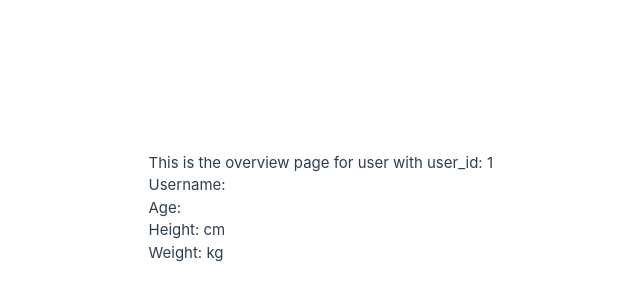
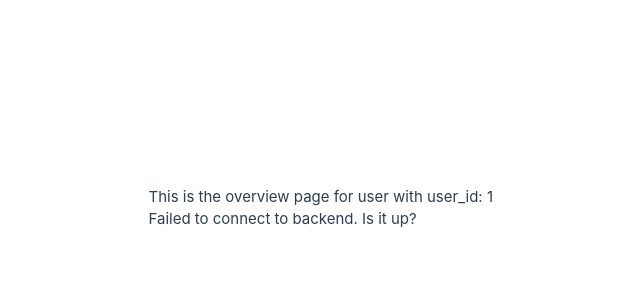
Before and after one commit to jan146/mxcro-frontend, a Vue app: page /overview/1 in a window 1280 px wide. Shown: the part 192-492 px from the top of the page, without its empty margins (147-787 px from the left). Built offline with nearby package versions, Linux system fonts and the light colour scheme; no server answers; the HTML template or start-up script is replaced by a standard one.

Commit message:
Better error messages (online, offline, etc)

```diff
--- a/src/views/Overview.vue
+++ b/src/views/Overview.vue
@@ -1,11 +1,20 @@
 <template>
     <div class="w-full">
         <h1>This is the overview page for user with user_id: {{$route.params.user_id}}</h1>
-        <div class="flex flex-col w-full">
+        <div class="flex flex-col w-full" v-if="username">
             <div>Username: {{username}}</div>
             <div>Age: {{age}}</div>
             <div>Height: {{height}} cm</div>
             <div>Weight: {{weight}} kg</div>
+        </div>
+        <div v-else-if="online">
+            <div>Failed to get information about specified user</div>
+        </div>
+        <div v-else-if="offline">
+            <div>Failed to connect to backend. Is it up?</div>
+        </div>
+        <div v-else>
+            <div>Connecting to server ...</div>
         </div>
     </div>
 </template>
@@ -21,17 +30,25 @@
     const age: Ref<string> = ref("");
     const height: Ref<string> = ref("");
     const weight: Ref<string> = ref("");
+    const online: Ref<boolean> = ref(false);
+    const offline: Ref<boolean> = ref(false);
 
     onMounted(() => {
         fetch(`${BACKEND_URL}/user_info/${route.params.user_id}`)
             .then(response => response.json())
             .then(data => {
-                username.value = data["username"];
-                age.value = data["age"];
-                height.value = data["height"];
-                weight.value = data["weight"];
+                online.value = true;
+                if (!data.error) {
+                    username.value = data["username"];
+                    age.value = data["age"];
+                    height.value = data["height"];
+                    weight.value = data["weight"];
+                }
             })
-            .catch(err => console.error(err))
+            .catch(err => {
+                offline.value = true;
+                console.error(err);
+            })
     })
 
 </script>
```
